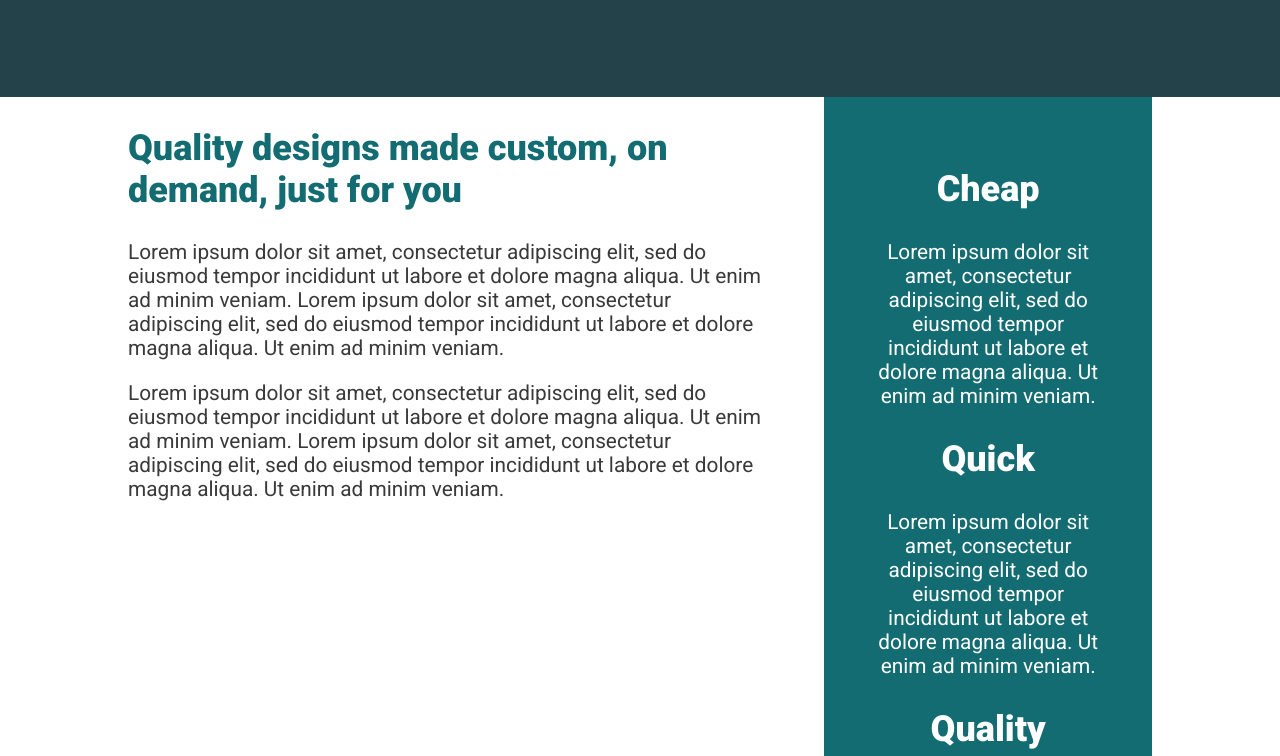
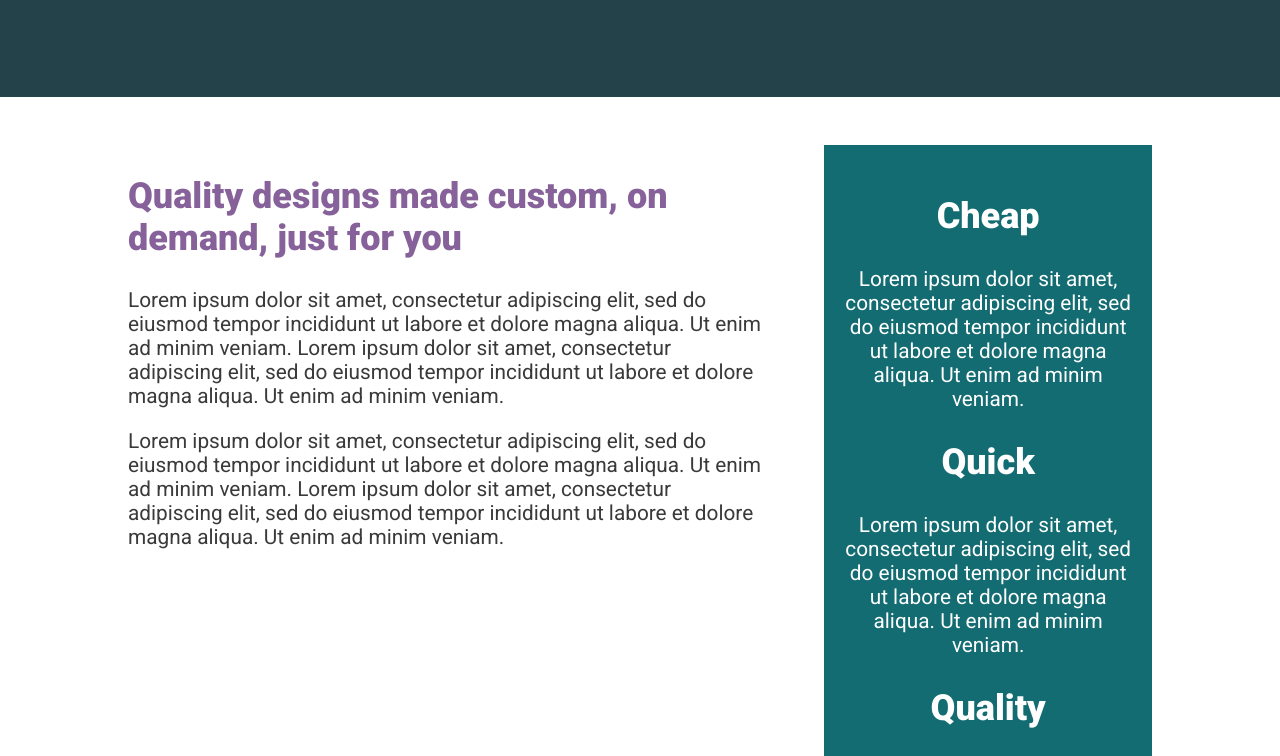
Before and after one commit to elenakout/CSS_playGround, a plain HTML site: page 21day_challenge/Day-9/index.html in a window 1280 px wide. Shown: the part 439-1195 px from the top of the page. Drawn offline with Linux system fonts and the light colour scheme.

Commit message:
[solution]css

```diff
--- a/21day_challenge/Day-9/index.html
+++ b/21day_challenge/Day-9/index.html
@@ -26,7 +26,7 @@
       </div>
     </div>
 
-    <main class="main container row">
+    <main class="main container row mt-md">
       <section class="primary-content">
         <h2 class="section-title">
           Quality designs made custom, on demand, just for you
--- a/21day_challenge/Day-9/style.css
+++ b/21day_challenge/Day-9/style.css
@@ -16,6 +16,7 @@
 *::before,
 *::after {
   box-sizing: border-box;
+  padding: 0;
 }
 
 body {
@@ -36,6 +37,30 @@ h1 {
 h2 {
   font-size: 36px;
   font-weight: 900;
+}
+
+.section-title {
+  color: #87629a;
+}
+
+.btn {
+  display: inline-block;
+  text-decoration: none;
+  text-transform: uppercase;
+  color: #23424a;
+  font-weight: 900;
+  background-color: #38cfd9;
+  padding: 0.75em 2em;
+  border-radius: 100px;
+}
+
+.btn:hover,
+.btn:focus {
+  opacity: 0.75;
+}
+
+.main {
+  padding-top: 3rem;
 }
 
 .container {
@@ -85,38 +110,14 @@ h2 {
   margin-bottom: 3em;
 }
 
-.btn {
-  display: inline-block;
-  text-decoration: none;
-  text-transform: uppercase;
-  color: #23424a;
-  font-weight: 900;
-  background-color: #38cfd9;
-  padding: 0.75em 2em;
-  border-radius: 100px;
-}
-
-.btn:hover,
-.btn:focus {
-  opacity: 0.75;
-}
-
-main {
-  margin: 3em;
-}
-
 .primary-content {
   width: 62%;
   color: #3a3a3a;
-}
-
-.section-title {
-  color: #136c72;
 }
 
 .sidebar {
   background: #136c72;
   color: white;
   width: 32%;
-  padding: 2em;
+  padding: 1em;
 }
```
